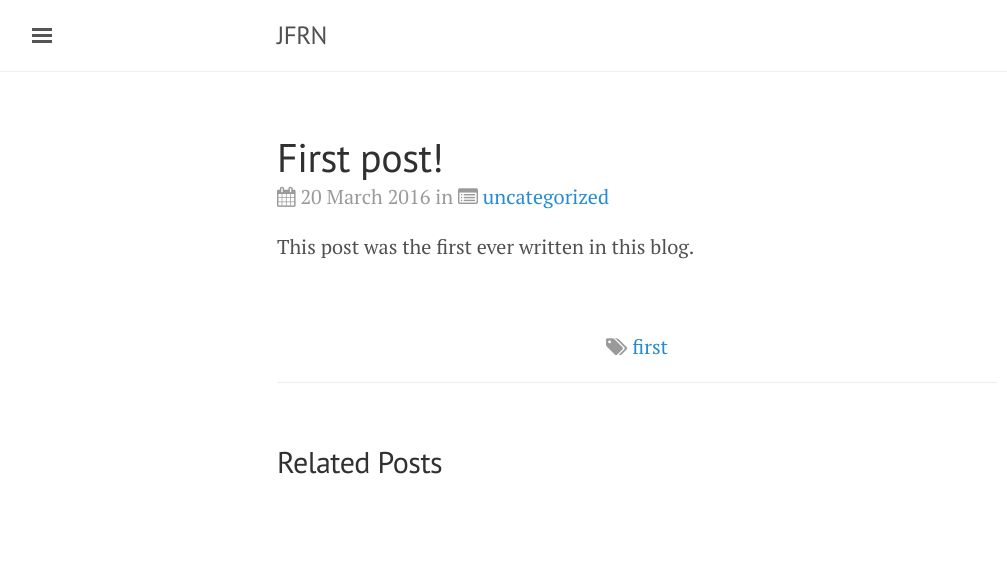
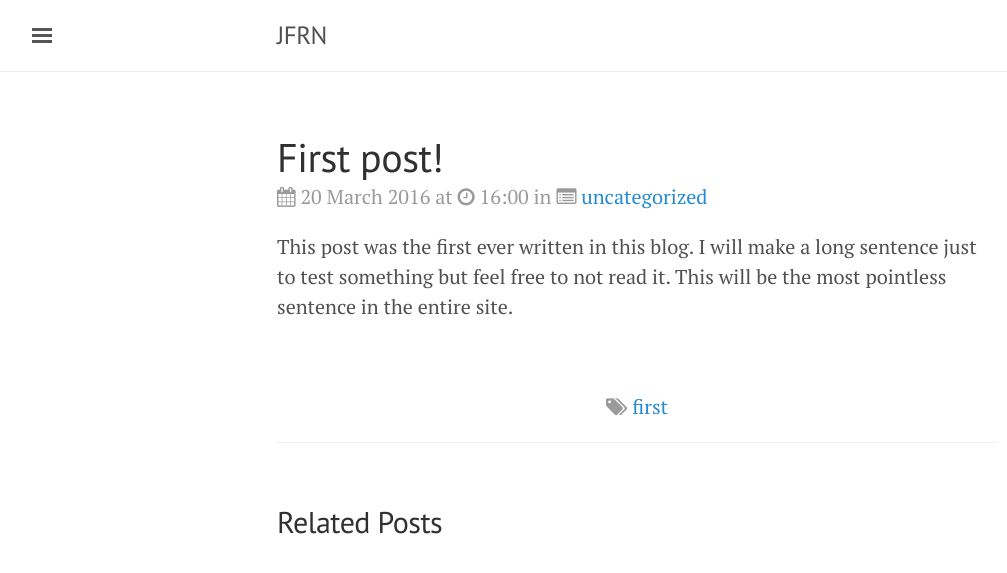
Before and after one commit to JFRN/jfrn.github.io, a Jekyll site: the page built from _posts/2016-03-20-first-post.md, in a window 1280 px wide. Shown: the top 573 px of the page, without its empty margins (3-1010 px from the left). Built offline with Jekyll 4.4.1, drawn with Linux system fonts in a browser that asks for light colours; comment, search, counter and statistics services are not loaded.

Commit message:
More fixes :star:

```diff
--- a/_config.yml
+++ b/_config.yml
@@ -13,6 +13,7 @@ author:
 github:
   repo: https://github.com/jfrn/jfrn.github.io
 analytics: UA-75610758-1
+excerpt_separator: <!--more-->
 
 # Website
 description: 'A website about myself and things I publish on the internet.'
--- a/_includes/head.html
+++ b/_includes/head.html
@@ -14,7 +14,7 @@
   </title>
 
   <!-- CSS -->
-  <link rel="stylesheet" href="{{ site.baseurl }}/public/css/main.css">
+  <link rel="stylesheet" href="{{ site.baseurl }}/public/css/main.min.css">
 
   <!-- Icons and Fonts -->
   <link rel="stylesheet" href="https://fonts.googleapis.com/css?family=PT+Serif:400,400italic,700%7CPT+Sans:400">
--- a/_layouts/post.html
+++ b/_layouts/post.html
@@ -4,7 +4,7 @@ layout: default
 
 <div class="post">
   <h1 class="post-title">{{ page.title }}</h1>
-  <span class="post-date"><i class="fa fa fa-calendar"></i>&nbsp;{{ page.date | date_to_long_string }} in <i class="fa fa-list-alt"></i>&nbsp;<a href="/../archive/categories/#{{ page.category }}">{{ page.category | downcase }}</a></span>
+  <span class="post-date"><i class="fa fa fa-calendar"></i>&nbsp;{{ page.date | date_to_long_string }} at <i class="fa fa-clock-o"></i>&nbsp;{{ page.date | date:"%H:%M" }} in <i class="fa fa-list-alt"></i>&nbsp;<a href="/../archive/categories/#{{ page.category }}">{{ page.category | downcase }}</a></span>
 
   {{ content }}
 </div>
--- a/_posts/2016-03-20-first-post.md
+++ b/_posts/2016-03-20-first-post.md
@@ -2,10 +2,11 @@
 layout: post
 title: "First post!"
 author: JFRN
-date: 2016-03-20 12:00:00 -0600
+date: 2016-03-20 22:00:00
 category: uncategorized
+published: true
 tags:
  - first
 ---
 
-This post was the first ever written in this blog.
+This post was the first ever written in this blog. I will make a long sentence just to test something but feel free to not read it. This will be the most pointless sentence in the entire site.
--- a/_scss/_default.scss
+++ b/_scss/_default.scss
@@ -1,3 +1,5 @@
+// Common
+
 .inactiveLink {
    pointer-events: none;
    cursor: default;
@@ -16,6 +18,15 @@
   letter-spacing: 0;
 }
 
+// Index
+
+.readmore {
+  float: right;
+  align: center;
+}
+
+//Archive
+
 #archive time {
   color: LightGray;
 }
@@ -32,15 +43,6 @@
   margin-left: .5em;
 }
 
-.sidebar .social-icons a {
-  color: White;
-  opacity: .5;
-  padding-right: 0.75em;
-}
-
-.sidebar .social-icons a:hover {
-  text-decoration: none;
-}
 
 .post-tags {
   display: block;
@@ -53,3 +55,19 @@
 .post-date .fa-clock{
 
 }
+
+// Sidebar
+
+.sidebar {
+  font-size: 0.8rem;
+}
+
+.sidebar .social-icons a {
+  color: White;
+  opacity: .5;
+  padding-right: 0.75em;
+}
+
+.sidebar .social-icons a:hover {
+  text-decoration: none;
+}
--- a/index.html
+++ b/index.html
@@ -13,9 +13,10 @@ permalink: /
       </a>
     </h1>
 
-    <span class="post-date"><i class="fa fa fa-calendar"></i>&nbsp;{{ post.date | date_to_string }}</span>
+    <span class="post-date"><i class="fa fa fa-calendar"></i>&nbsp;{{ post.date | date_to_string }} at <i class="fa fa-clock-o"></i>&nbsp;{{ post.date | date:"%H:%M" }}</span>
 
-    {{ post.content }}
+    {{ post.excerpt }}
+    <span class="readmore"><a href="{{ post.url | remove: ".html" }}"><i class="fa fa-long-arrow-right"></i>&nbsp;Read more</a></span>
   </div>
   {% endfor %}
 </div>
```
Also changed, not shown: _scss/_poole.scss (line endings or trailing spaces), public/css/main.min.scss (renamed from public/css/main.scss).
